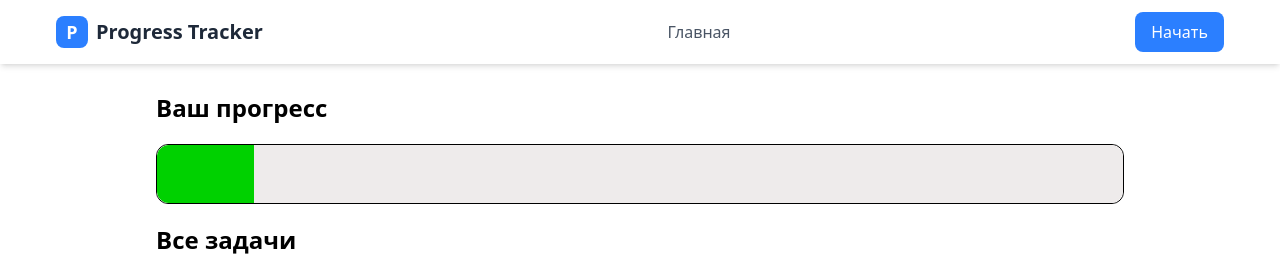
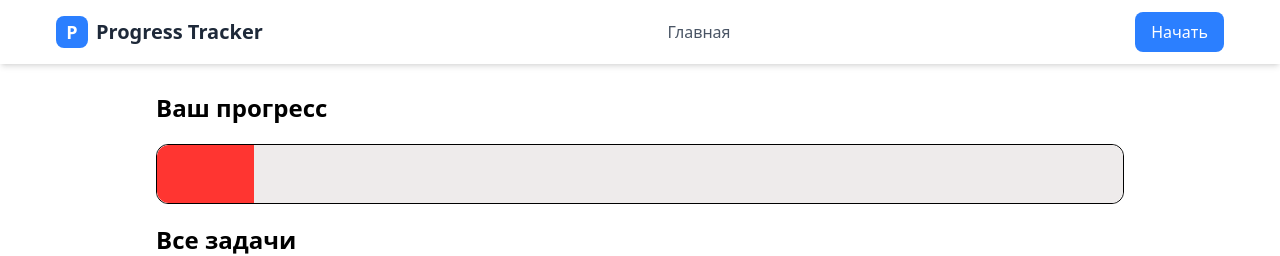
Before and after one commit to Shirengate/teach-progress, a Vue app in the folder vue-project/: page / in a window 1280 px wide. Shown: the top 256 px of the page. Built offline with nearby package versions, Linux system fonts and the light colour scheme; no server answers; the HTML template or start-up script is replaced by a standard one.

Commit message:
add: colored progress line with status computed property

```diff
--- a/vue-project/src/components/HomePage/Constructor.vue
+++ b/vue-project/src/components/HomePage/Constructor.vue
@@ -46,6 +46,10 @@ const item = reactive<Pick<Item, "name" | "description">>({
 });
 
 async function addItem(): Promise<void> {
+  if (!item.name || !item.description) {
+    alert("Заполните все поля");
+    return;
+  }
   const payload = {
     name: item.name,
     description: item.description,
--- a/vue-project/src/components/HomePage/PercentageBar.vue
+++ b/vue-project/src/components/HomePage/PercentageBar.vue
@@ -8,14 +8,15 @@
           'progress__bar-lineup rounded-l-xl transition-all ',
           percentage === 100 ? 'rounded-r-xl' : '',
         ]"
-        :style="{ width: `${percentage}%` }"
+        :style="{ width: `${percentage}%`, background: color }"
       ></div>
     </div>
   </div>
 </template>
 
 <script setup lang="ts">
-withDefaults(
+import { computed } from "vue";
+const props = withDefaults(
   defineProps<{
     percentage: number;
   }>(),
@@ -23,6 +24,18 @@ withDefaults(
     percentage: 0,
   }
 );
+const color = computed<string>((): string => {
+  if (props.percentage === 100) {
+    return "#04a96d";
+  }
+  if (props.percentage > 75) {
+    return "##0afa9e";
+  }
+  if (props.percentage > 50) {
+    return "yellow";
+  }
+  return "#ff3531";
+});
 </script>
 
 <style  lang="scss" scoped>
@@ -45,7 +58,6 @@ withDefaults(
     z-index: 10;
     top: 0;
     width: 10%;
-    background: rgb(0, 209, 0);
   }
 }
 </style>
```
